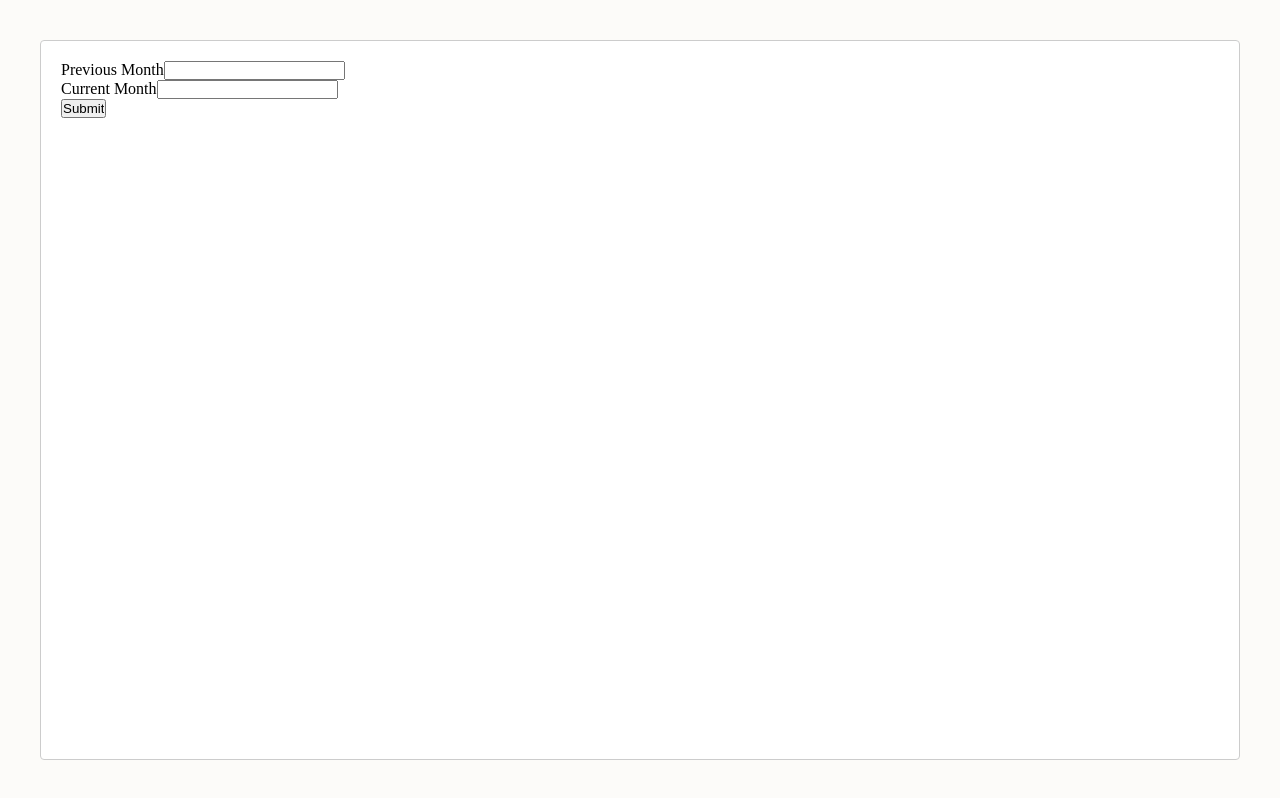
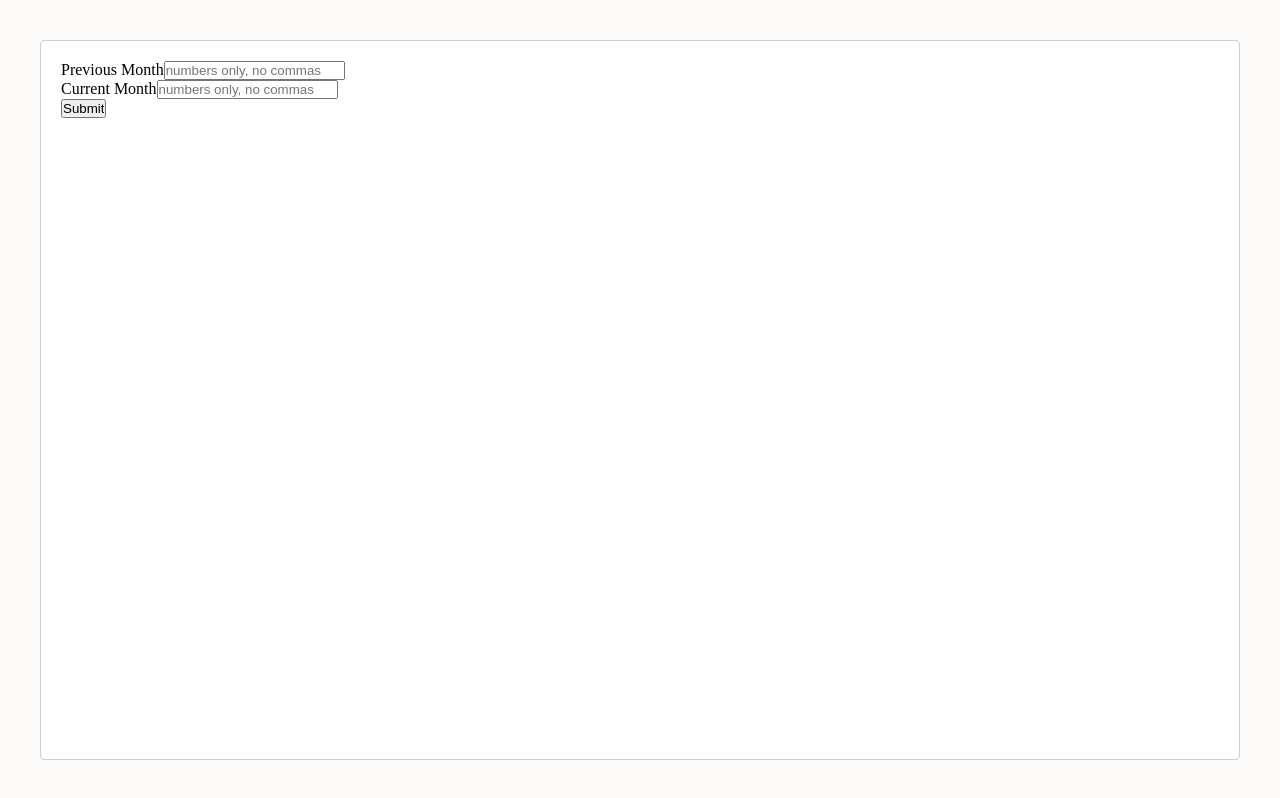
Before and after one commit to codymjarrett/Bandwagon-Fan-Club-Project, a React (Create React App) app: page / in a window 1280 px wide. Both pictures are taken after a click on the button 815 px from the left and 138 px from the top of the page. Built offline with nearby package versions, Linux system fonts and the light colour scheme.

Commit message:
added some error bounding

```diff
--- a/src/Components/Forms.js
+++ b/src/Components/Forms.js
@@ -4,9 +4,13 @@ import styled from "styled-components";
 const Forms = ({ setIsModalOpen, dataToEdit, setdataToEdit }) => {
   const [prevMonthData, setPrevMonthData] = useState();
   const [currentMonthData, setCurrentMonthData] = useState();
+  const [isBothFormsEmpty, setIsBothFormsEmpty] = useState(false);
 
   const handleFormSubmit = e => {
     e.preventDefault();
+    if (prevMonthData || currentMonthData === "") {
+      return;
+    }
     takeOldDataAndReplaceWithNewData();
   };
 
@@ -18,11 +22,19 @@ const Forms = ({ setIsModalOpen, dataToEdit, setdataToEdit }) => {
   };
 
   const takeOldDataAndReplaceWithNewData = () => {
-      const truncatedDataFormat = transformNewInputIntoSpecialFormat(currentMonthData);
-      setdataToEdit(prevState => prevState[0].totalData = truncatedDataFormat);
+    const truncatedDataFormat = transformNewInputIntoSpecialFormat(
+      currentMonthData
+    );
+    if(truncatedDataFormat){
+        setdataToEdit(prevState => (prevState[0].totalData = truncatedDataFormat));
+        setIsModalOpen(false);
+    } else {
+        setIsBothFormsEmpty(true);
+    }
   };
 
   const transformNewInputIntoSpecialFormat = string => {
+    if (string) {
       const array = string.split("");
       const numArray = [];
       array.forEach(string => numArray.push(parseInt(string)));
@@ -61,29 +73,40 @@ const Forms = ({ setIsModalOpen, dataToEdit, setdataToEdit }) => {
       }
 
       return formatted;
+    }
   };
 
-  const calculateGrowthThisMonth = () => {
-
-  }
+//   const calculateGrowthThisMonth = () => {};
 
   return (
     <form>
       <div>
         <label>Previous Month</label>
-        <input type="text" name="previousMonth" onChange={handleOnChange} />
+        <input
+          type="text"
+          name="previousMonth"
+          onChange={handleOnChange}
+          placeholder="numbers only, no commas"
+        />
       </div>
       <div>
         <label>Current Month</label>
-        <input type="text" name="currentMonth" onChange={handleOnChange} />
+        <input
+          type="text"
+          name="currentMonth"
+          onChange={handleOnChange}
+          placeholder="numbers only, no commas"
+        />
       </div>
       <input
         type="submit"
         onClick={e => {
           handleFormSubmit(e);
-          setIsModalOpen(false);
         }}
       />
+      {isBothFormsEmpty && (
+          <div>Both Forms are empty, add something </div>
+      )}
     </form>
   );
 };
```
Lines whose indentation alone changed are shown as unchanged.
